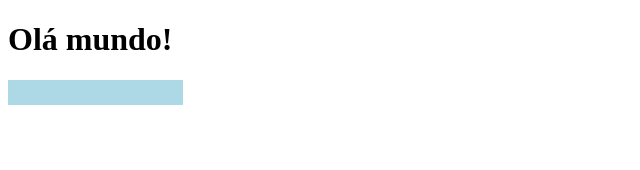
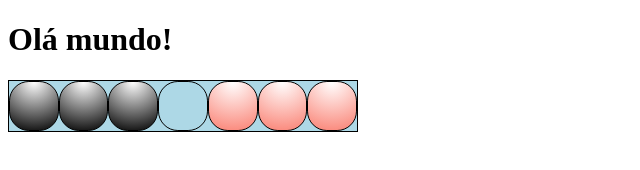
Before and after one commit to ufjf-dcc202/ufjf-dcc202-2025-1-a-atv05-AR-Borba, a plain HTML site: page index.html in a window 1280 px wide. Shown: the whole page, without its empty margins (0-640 px from the left). Drawn offline with Linux system fonts and the light colour scheme.

Commit message:
edit: index

```diff
--- a/index.html
+++ b/index.html
@@ -6,14 +6,51 @@
     <title>DCC202 - Semana 14: Arthur</title>
     <script defer src="/main.js" type="module"></script>
     <style>
+        *{
+            box-sizing: border-box;
+        }
         .tabuleiro{
             background: lightblue;
             display: grid;
             grid-template-columns: repeat(7, 1fr);
-            width: calc(7 * 25px);
-            min-height: 25px;
-            gap: 5px;
+            width: calc(7 * 50px);
+            min-height: 50px;
+            border: 1px black solid;
         }
+        .disco{
+            width: 100%;
+            aspect-ratio: 1/1;
+            border: 1px black solid;
+            border-radius: 40%;
+        }
+        .disco[data-cor="preto"]{
+            background: radial-gradient(circle at top, white, black);
+        }
+        .disco[data-cor="branco"]{
+            background: radial-gradient(circle at top, white, salmon);
+        }
+        .disco[data-posicao="0"]{
+            grid-column: 1;
+        }
+        .disco[data-posicao="1"]{
+            grid-column: 2;
+        }
+        .disco[data-posicao="2"]{
+            grid-column: 3;
+        }
+        .disco[data-posicao="3"]{
+            grid-column: 4;
+        }
+        .disco[data-posicao="4"]{
+            grid-column: 5;
+        }
+        .disco[data-posicao="5"]{
+            grid-column: 6;
+        }
+        .disco[data-posicao="6"]{
+            grid-column: 7;
+        }
+
     </style>
 </head>
 <body>
```
